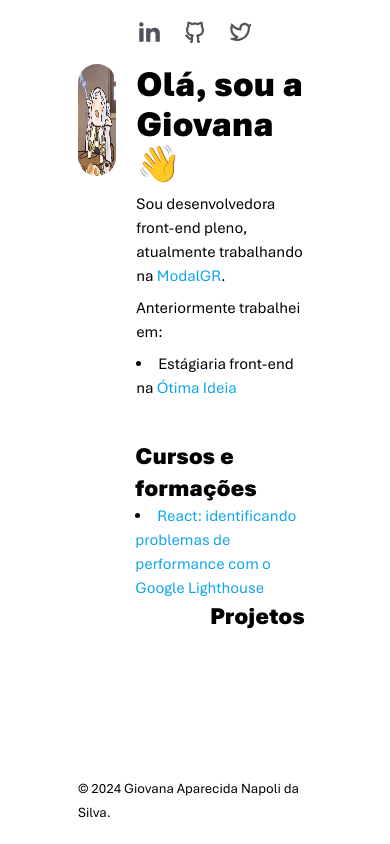
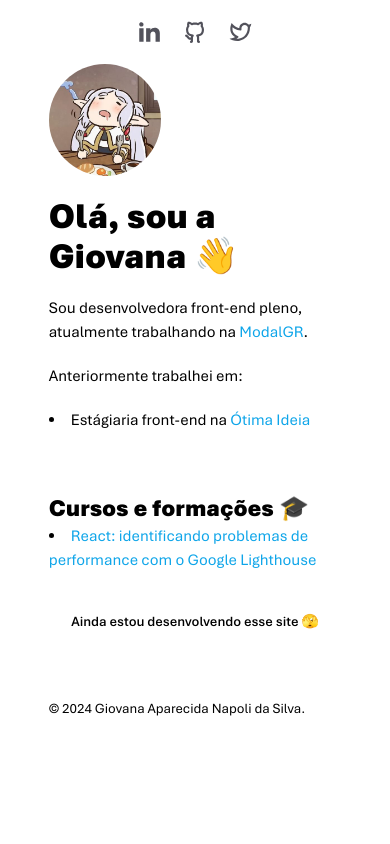
Before and after one commit to GiovanaNapoli/portfolio, a React (Vite) app: page / in a window 390 px wide. Built offline with nearby package versions, Linux system fonts and the light colour scheme.

Commit message:
feat: mobile first

```diff
--- a/src/App.tsx
+++ b/src/App.tsx
@@ -6,10 +6,13 @@ import "./index.css";
 function App() {
   return (
     <div className="flex h-full w-full justify-center">
-      <div className="flex flex-col justify-center w-3/5">
+      <div className="flex flex-col justify-center w-9/12 md:w-97/12">
         <SocialBar />
         <main className="mt-16">
-          <div id="about_me" className="flex flex-row gap-5 items-start ">
+          <section
+            id="about"
+            className="flex flex-col gap-5 items-start md:flex-row "
+          >
             <div>
               <img
                 src="./friren.jpg"
@@ -18,7 +21,6 @@ function App() {
               />
             </div>
             <div className="flex flex-col gap-5">
-              <section className="flex flex-col gap-2">
               <h1 className="text-4xl font-aptos-black">
                 Olá, sou a Giovana 👋
               </h1>
@@ -36,13 +38,17 @@ function App() {
                   />
                 </li>
               </ul>
+            </div>
           </section>
-            </div>
-          </div>
-          <section id="courses" className="flex gap-5 mt-10">
-            <div className="size-28" />
+          <section
+            id="courses"
+            className="flex flex-col md:flex-row gap-5 mt-10"
+          >
+            <div className="size-0 md:size-28" />
             <div>
-              <h2 className="text-2xl font-aptos-black">Cursos e formações</h2>
+              <h2 className="text-2xl font-aptos-black">
+                Cursos e formações 🎓
+              </h2>
               <ul className="list-disc list-inside">
                 {courses.map(({ name, link }) => (
                   <li key={name}>
@@ -56,13 +62,12 @@ function App() {
               </ul>
             </div>
           </section>
-          <section id="projects" className="flex gap-5">
-            <div className="size-28" />
-            <div>
-              <h2 className="text-2xl font-aptos-black">Projetos</h2>
+        </main>
+        <div className="flex justify-center mt-10">
+          <span className="text-sm font-aptos-semibold">
+            Ainda estou desenvolvendo esse site 🫣
+          </span>
         </div>
-          </section>
-        </main>
         <footer className="backdrop-blur sticky bottom-0 mt-16">
           <span className="text-sm">
             © 2024 Giovana Aparecida Napoli da Silva.
```
Lines whose indentation alone changed are shown as unchanged.
